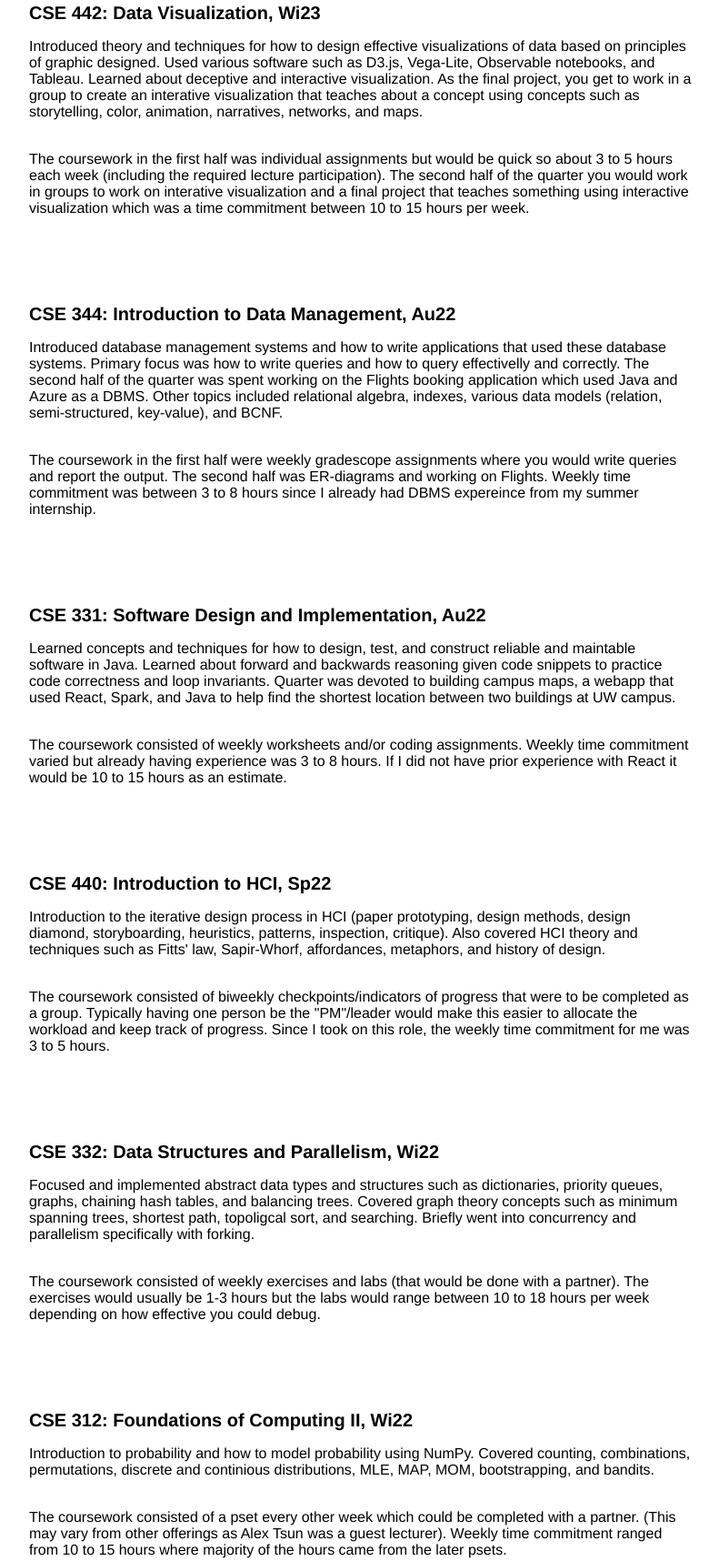
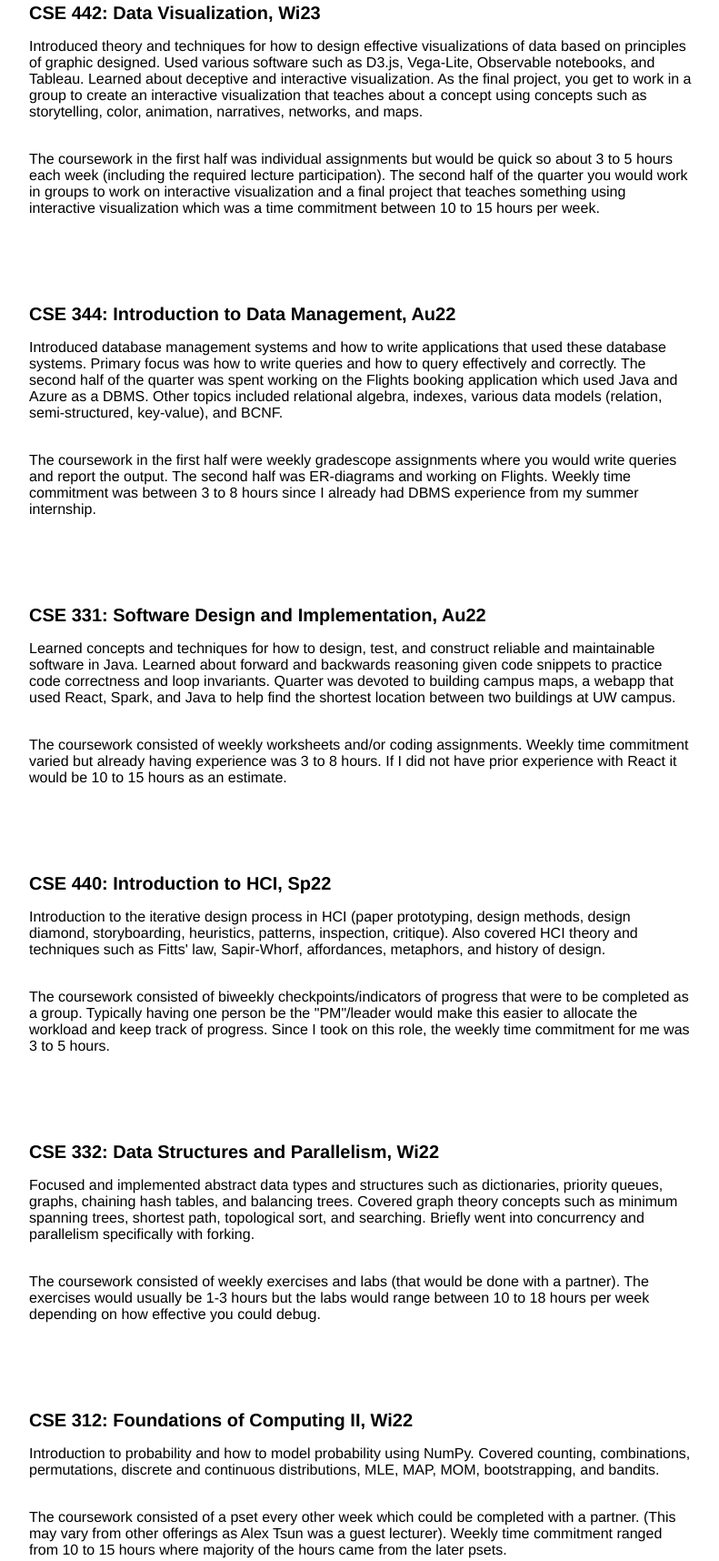
Before and after one commit to dylanbun/dylanbun.github.io, a plain HTML site: page courses_taken.html in a window 1280 px wide. Shown: the part 2821-4537 px from the top of the page at 91% size, without its empty margins (243-1034 px from the left). Drawn offline with Linux system fonts and the light colour scheme.

Commit message:
finished courses taken

```diff
--- a/courses_taken.html
+++ b/courses_taken.html
@@ -93,7 +93,7 @@
       <div id="project-details">
         <div class="subheader-text">CSEM 544: Database Internals, Sp23</div>
         <div class="project-details-content">
-          <div class="body-text">Learned about the functionality of DBMS internals and design considerations. The entire quarter is spent building SimpleDB, a simple DBMS that uses bare minimum policies such as NO-FORCE/STEAL and page-locking granularity. Implemented a buffer pool, lock manager, log manager, query parser, and operators for queries. 544 is the master's version of 444 but is co-joinlty offered. The master's version has students read five important database papers throughout the quarter and write a one to two page paper responding to questions regarding the research papers read. These papers ranged from the various data model proposals, DBMS architecture, query optimization, and parallel DBMSs vs MapReduce. </div>
+          <div class="body-text">Learned about the functionality of DBMS internals and design considerations. The entire quarter is spent building SimpleDB, a simple DBMS that uses bare minimum policies such as NO-FORCE/STEAL and page-locking granularity. Implemented a buffer pool, lock manager, log manager, query parser, and operators for queries. 544 is the master's version of 444 but is co-jointly offered. The master's version has students read five important database papers throughout the quarter and write a one to two page paper responding to questions regarding the research papers read. These papers ranged from the various data model proposals, DBMS architecture, query optimization, and parallel DBMSs vs MapReduce. </div>
           <div class="body-text">Coursework was alternating between a worksheet or lab every week. The labs were done in partners so this made the course possible to balance with other difficult courses. Weekly time commitment was between 3 to 8 hours.</div>
         </div>
       </div>
@@ -101,7 +101,7 @@
       <div id="project-details">
         <div class="subheader-text">CSE 446: Machine Learning, Sp23</div>
         <div class="project-details-content">
-          <div class="body-text">Learned about various methods to design models that learn from data and improve as they continue to see more data. Course covered a wide variety of topics but here is a list of some: norms, least squares, ridge regression, Lasso, gradient descent (and stochastic gradient descent), SVMs, kernels, neural networks, nearest neighbors, trees, random forests, k-means, PCA, bootstrapping, and CNNs. This course was very theory driven, and thus math heavy. Requires lots of linear algebra review to help keep up with the content.</div>
+          <div class="body-text">Learned about various methods to design models that learn from data and improve as they continue to see more data. Course covered a wide variety of topics but here is a list of some: norms, least squares, ridge regression, Lasso, gradient descent (and stochastic gradient descent), SVMs, kernels, neural networks, nearest neighbors, trees, CIFAR-10 and MNIST using CNNs, random forests, k-means, PCA, bootstrapping, and CNNs. This course was very theory driven, and thus math heavy. Requires lots of linear algebra review to help keep up with the content.</div>
           <div class="body-text">The coursework was five total psets but each one would take between twenty-five to thirty hours to complete. Be prepared to devote lots of time towards this course! Weekly time commitment was between 10 to 15 hours.</div>
         </div>
       </div>
@@ -109,7 +109,7 @@
       <div id="project-details">
         <div class="subheader-text">CSE 421: Introduction to Algorithms, Wi23</div>
         <div class="project-details-content">
-          <div class="body-text">A proof-heavy course that foucsed on types of problems and techniques for how to design effecient algorithms to solve these problems. Problem types ranged from stable matching, greedy, minimum spanning trees, dynamic programming (1D and 2D), flow, reductions, and linear programs. </div>
+          <div class="body-text">A proof-heavy course that focused on types of problems and techniques for how to design efficient algorithms to solve these problems. Problem types ranged from stable matching, greedy, minimum spanning trees, dynamic programming (1D and 2D), flow, reductions, and linear programs. </div>
           <div class="body-text">The coursework consisted of a weekly pset that would have between four to six problems. Time commitment was between 15 to 25 hours depending on the difficulty and time spent writing the proofs.</div>
         </div>
       </div>
@@ -117,23 +117,23 @@
       <div id="project-details">
         <div class="subheader-text">CSE 442: Data Visualization, Wi23</div>
         <div class="project-details-content">
-          <div class="body-text">Introduced theory and techniques for how to design effective visualizations of data based on principles of graphic designed. Used various software such as D3.js, Vega-Lite, Observable notebooks, and Tableau. Learned about deceptive and interactive visualization. As the final project, you get to work in a group to create an interative visualization that teaches about a concept using concepts such as storytelling, color, animation, narratives, networks, and maps.</div>
-          <div class="body-text">The coursework in the first half was individual assignments but would be quick so about 3 to 5 hours each week (including the required lecture participation). The second half of the quarter you would work in groups to work on interative visualization and a final project that teaches something using interactive visualization which was a time commitment between 10 to 15 hours per week.</div>
+          <div class="body-text">Introduced theory and techniques for how to design effective visualizations of data based on principles of graphic designed. Used various software such as D3.js, Vega-Lite, Observable notebooks, and Tableau. Learned about deceptive and interactive visualization. As the final project, you get to work in a group to create an interactive visualization that teaches about a concept using concepts such as storytelling, color, animation, narratives, networks, and maps.</div>
+          <div class="body-text">The coursework in the first half was individual assignments but would be quick so about 3 to 5 hours each week (including the required lecture participation). The second half of the quarter you would work in groups to work on interactive visualization and a final project that teaches something using interactive visualization which was a time commitment between 10 to 15 hours per week.</div>
         </div>
       </div>
 
       <div id="project-details">
         <div class="subheader-text">CSE 344: Introduction to Data Management, Au22</div>
         <div class="project-details-content">
-          <div class="body-text">Introduced database management systems and how to write applications that used these database systems. Primary focus was how to write queries and how to query effectivelly and correctly. The second half of the quarter was spent working on the Flights booking application which used Java and Azure as a DBMS. Other topics included relational algebra, indexes, various data models (relation, semi-structured, key-value), and BCNF.</div>
-          <div class="body-text">The coursework in the first half were weekly gradescope assignments where you would write queries and report the output. The second half was ER-diagrams and working on Flights. Weekly time commitment was between 3 to 8 hours since I already had DBMS expereince from my summer internship.</div>
+          <div class="body-text">Introduced database management systems and how to write applications that used these database systems. Primary focus was how to write queries and how to query effectively and correctly. The second half of the quarter was spent working on the Flights booking application which used Java and Azure as a DBMS. Other topics included relational algebra, indexes, various data models (relation, semi-structured, key-value), and BCNF.</div>
+          <div class="body-text">The coursework in the first half were weekly gradescope assignments where you would write queries and report the output. The second half was ER-diagrams and working on Flights. Weekly time commitment was between 3 to 8 hours since I already had DBMS experience from my summer internship.</div>
         </div>
       </div>
 
       <div id="project-details">
         <div class="subheader-text">CSE 331: Software Design and Implementation, Au22</div>
         <div class="project-details-content">
-          <div class="body-text">Learned concepts and techniques for how to design, test, and construct reliable and maintable software in Java. Learned about forward and backwards reasoning given code snippets to practice code correctness and loop invariants. Quarter was devoted to building campus maps, a webapp that used React, Spark, and Java to help find the shortest location between two buildings at UW campus.</div>
+          <div class="body-text">Learned concepts and techniques for how to design, test, and construct reliable and maintainable software in Java. Learned about forward and backwards reasoning given code snippets to practice code correctness and loop invariants. Quarter was devoted to building campus maps, a webapp that used React, Spark, and Java to help find the shortest location between two buildings at UW campus.</div>
           <div class="body-text">The coursework consisted of weekly worksheets and/or coding assignments. Weekly time commitment varied but already having experience was 3 to 8 hours. If I did not have prior experience with React it would be 10 to 15 hours as an estimate.</div>
         </div>
       </div>
@@ -149,7 +149,7 @@
       <div id="project-details">
         <div class="subheader-text">CSE 332: Data Structures and Parallelism, Wi22</div>
         <div class="project-details-content">
-          <div class="body-text">Focused and implemented abstract data types and structures such as dictionaries, priority queues, graphs, chaining hash tables, and balancing trees. Covered graph theory concepts such as minimum spanning trees, shortest path, topoligcal sort, and searching. Briefly went into concurrency and parallelism specifically with forking. </div>
+          <div class="body-text">Focused and implemented abstract data types and structures such as dictionaries, priority queues, graphs, chaining hash tables, and balancing trees. Covered graph theory concepts such as minimum spanning trees, shortest path, topological sort, and searching. Briefly went into concurrency and parallelism specifically with forking. </div>
           <div class="body-text">The coursework consisted of weekly exercises and labs (that would be done with a partner). The exercises would usually be 1-3 hours but the labs would range between 10 to 18 hours per week depending on how effective you could debug.</div>
         </div>
       </div>
@@ -157,7 +157,7 @@
       <div id="project-details">
         <div class="subheader-text">CSE 312: Foundations of Computing II, Wi22</div>
         <div class="project-details-content">
-          <div class="body-text">Introduction to probability and how to model probability using NumPy. Covered counting, combinations, permutations, discrete and continious distributions, MLE, MAP, MOM, bootstrapping, and bandits.</div>
+          <div class="body-text">Introduction to probability and how to model probability using NumPy. Covered counting, combinations, permutations, discrete and continuous distributions, MLE, MAP, MOM, bootstrapping, and bandits.</div>
           <div class="body-text">The coursework consisted of a pset every other week which could be completed with a partner. (This may vary from other offerings as Alex Tsun was a guest lecturer). Weekly time commitment ranged from 10 to 15 hours where majority of the hours came from the later psets.</div>
         </div>
       </div>
```
